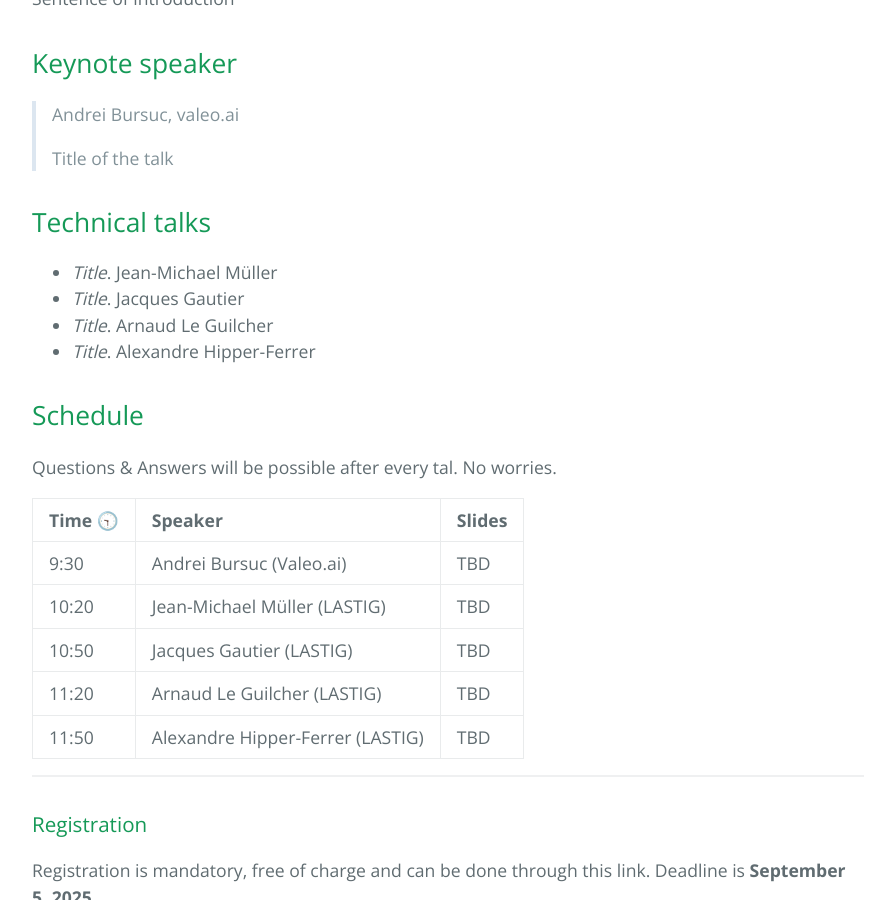
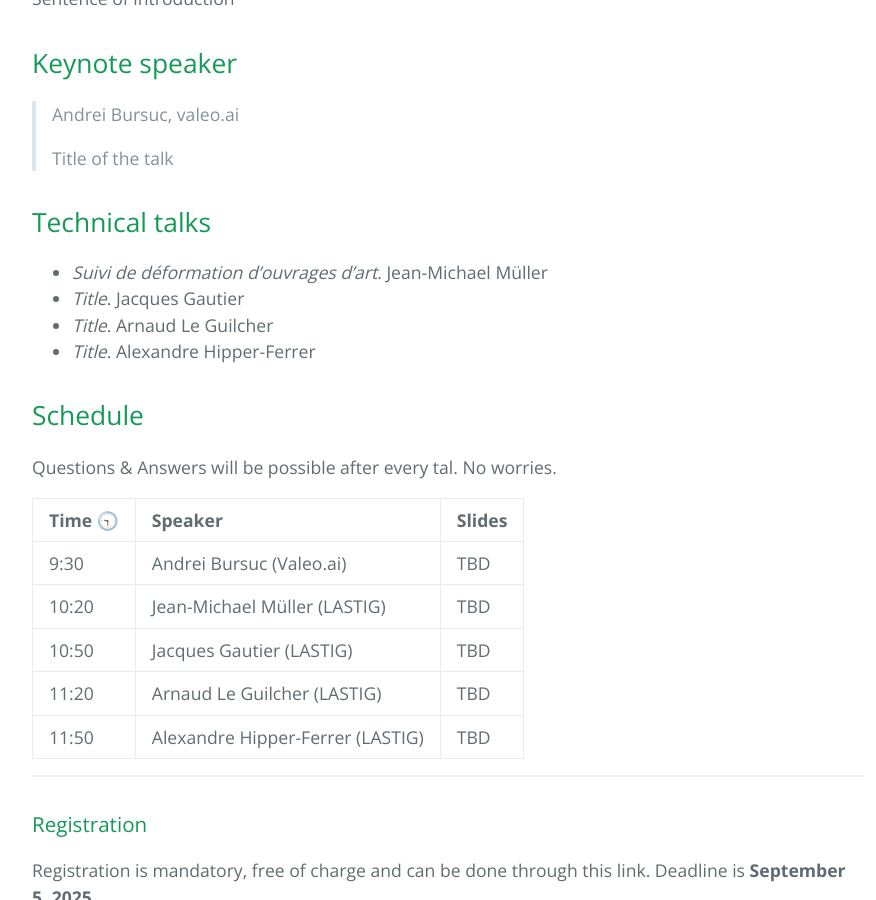
Before and after one commit to umrlastig/seminars, a Jekyll site: the page built from index.md, in a window 1280 px wide and 900 px high, scrolled down 822 px. Shown: the whole window, without its empty margins (192-1068 px from the left). Built offline with Jekyll 4.4.1, drawn with Linux system fonts in a browser that asks for light colours.

Commit message:
Update index.md

```diff
--- a/index.md
+++ b/index.md
@@ -23,7 +23,7 @@ Sentence of introduction
 
 ## Technical talks
 
-*   _Title_. Jean-Michael Müller
+*   _Suivi de déformation d'ouvrages d'art_. Jean-Michael Müller
 *   _Title_. Jacques Gautier
 *   _Title_. Arnaud Le Guilcher
 *   _Title_. Alexandre Hipper-Ferrer
```
